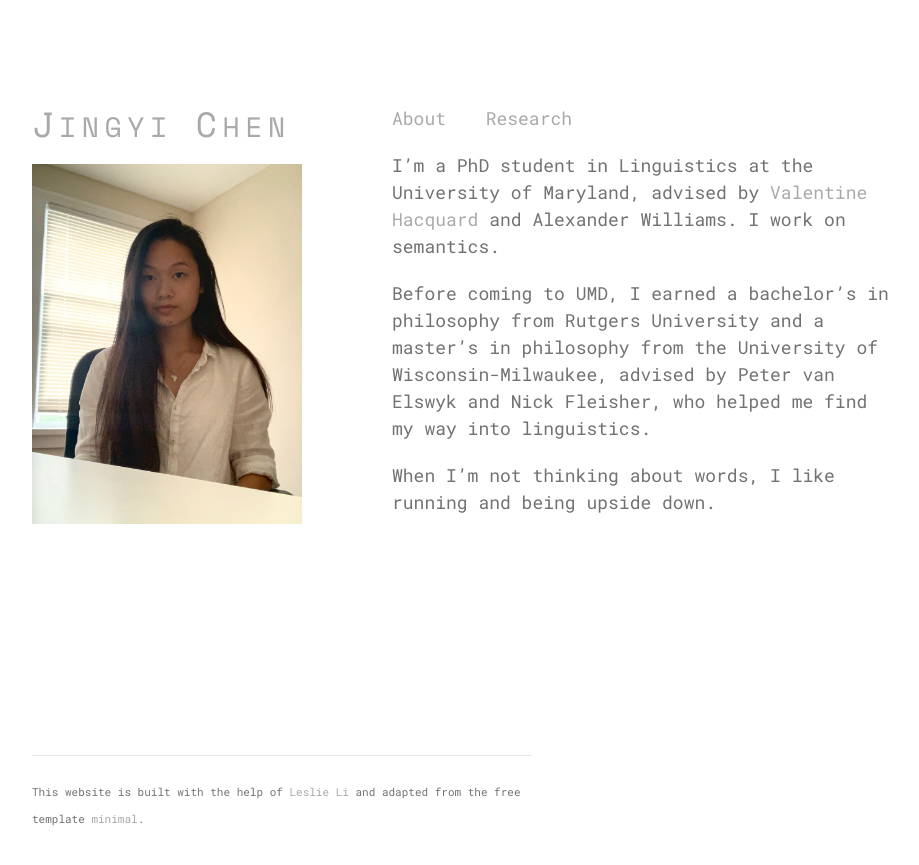
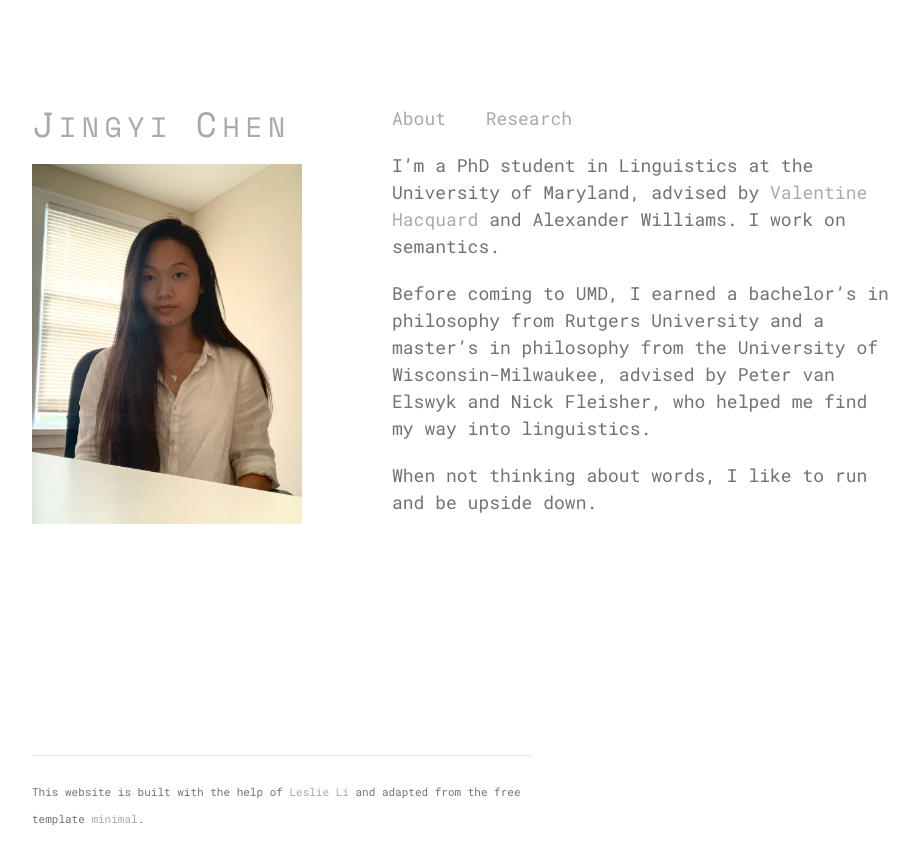
Before and after one commit to Jingyichenn/jingyichen.org, a Jekyll site: the page built from index.md, in a window 1280 px wide. Shown: the top 865 px of the page, without its empty margins (178-1097 px from the left). Built offline with Jekyll 4.4.1, drawn with Linux system fonts in a browser that asks for light colours.

Commit message:
Update index.md

```diff
--- a/index.md
+++ b/index.md
@@ -6,4 +6,4 @@ I'm a PhD student in Linguistics at the University of Maryland, advised by [Vale
 
 Before coming to UMD, I earned a bachelor's in philosophy from Rutgers University and a master's in philosophy from the University of Wisconsin-Milwaukee, advised by Peter van Elswyk and Nick Fleisher, who helped me find my way into linguistics.
 
-When I'm not thinking about words, I like running and being upside down.
+When not thinking about words, I like to run and be upside down.
```
